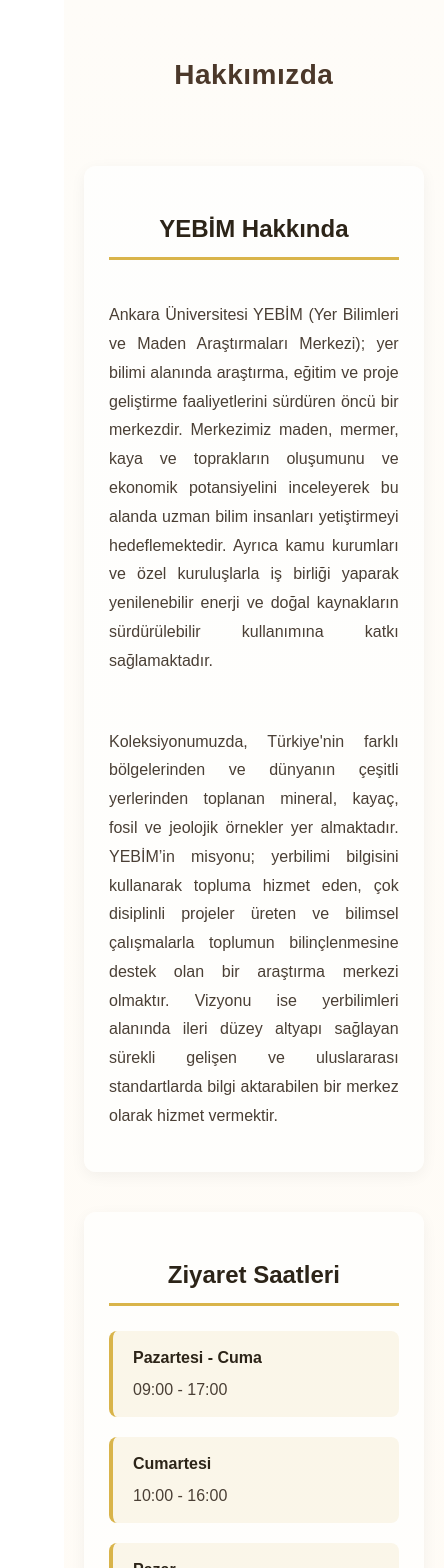
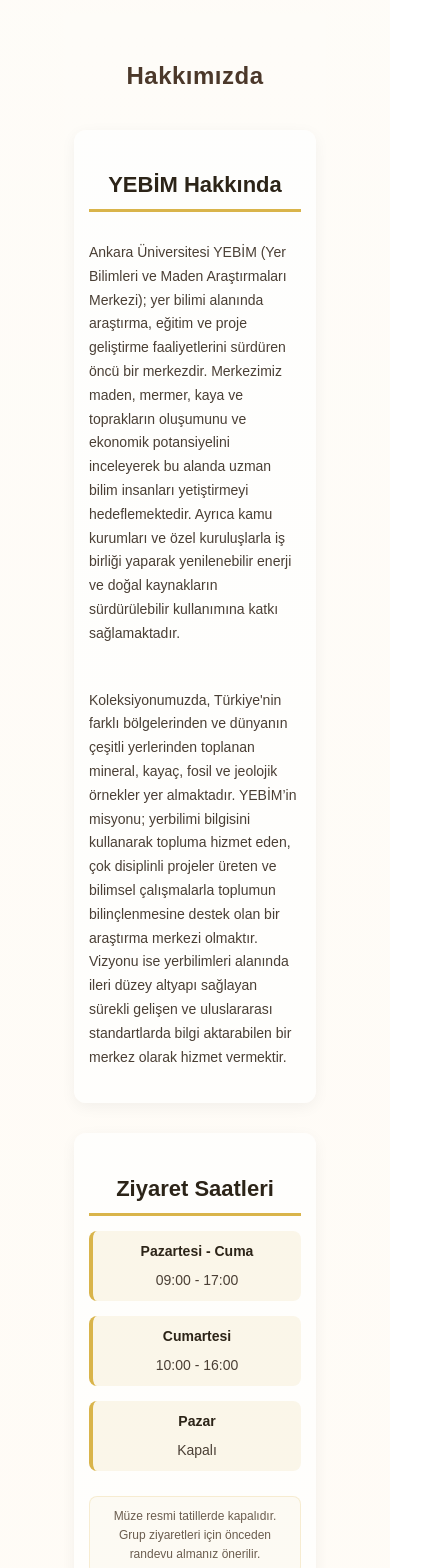
Before and after one commit to SevvalEnsarioglu/dijital-jeoloji-muze-frontend, a React (Vite) app: page /hakkimizda in a window 390 px wide. Shown: the part 320-1888 px from the top of the page, 444 px wide, since content can reach past the window. Built offline with nearby package versions, Linux system fonts and the light colour scheme; the HTML template or start-up script is replaced by a standard one.

Commit message:
Mobil responsible değişiklikleri yapıldı

```diff
--- a/src/styles/Anasayfa.css
+++ b/src/styles/Anasayfa.css
@@ -1,12 +1,20 @@
+
+* {
+  box-sizing: border-box;
+}
 
 html, body {
   width: 100%;
   margin: 0;
   padding: 0;
+  overflow-x: hidden;
+  background: linear-gradient(180deg, #FEFCF8 0%, #FFFBF5 100%);
 }
 
 #root {
   width: 100%;
+  max-width: 100vw;
+  overflow-x: hidden;
 }
 
 /*animasyon*/
@@ -33,6 +41,7 @@
 }
 .anasayfa-container {
   width: 100%;
+  max-width: 100vw;
   min-height: 100vh;
   padding: 40px 20px;
   font-family: "Poppins", sans-serif;
@@ -43,6 +52,7 @@
   flex-direction: column;
   align-items: center;
   position: relative;
+  margin: 0;
 }
 
 .anasayfa-container::before {
@@ -277,39 +287,130 @@
 }
 
 @media (max-width: 768px) {
+  html, body {
+    width: 100%;
+    max-width: 100vw;
+    overflow-x: hidden;
+  }
+
   .anasayfa-container {
-    padding: 30px 20px;
+    padding: 20px 15px;
+    width: 100%;
+    max-width: 100vw;
+    margin: 0;
+  }
+
+  .welcome-section {
+    margin-top: 20px;
+    margin-bottom: 40px;
+    padding: 0 10px;
+    width: 100%;
+    max-width: 100%;
+  }
+
+  .welcome-section h1 {
+    font-size: 22px;
+    margin-bottom: 25px;
+    line-height: 1.4;
+  }
+
+  .qr-button {
+    font-size: 16px;
+    padding: 12px 24px;
+    width: 100%;
+    max-width: 280px;
   }
 
   .museum-section {
-    gap: 50px;
+    gap: 40px;
     padding: 0;
+    width: 100%;
+    max-width: 100%;
   }
 
   .museum-item,
   .museum-item.reverse {
     flex-direction: column;
-    gap: 30px;
+    gap: 25px;
     max-width: 100%;
+    width: 100%;
+    justify-content: center;
+    align-items: center;
+    padding: 0;
+    margin: 0;
+  }
+
+  .museum-item.reverse .museum-img {
+    margin-left: 0;
+    order: 1;
+  }
+
+  .museum-item.reverse .museum-text-content {
+    order: 2;
   }
 
   .museum-img {
     width: 100%;
     max-width: 100%;
-    height: 250px;
+    height: 220px;
   }
 
   .museum-text-content {
     max-width: 100%;
+    min-width: unset;
+    width: 100%;
+    padding: 0;
   }
 
   .museum-title {
-    font-size: 22px;
+    font-size: 20px;
     text-align: left;
   }
 
   .museum-text {
     text-align: left;
     font-size: 14px;
+    line-height: 1.7;
   }
 }
+
+@media (max-width: 480px) {
+  html, body {
+    width: 100%;
+    max-width: 100vw;
+    overflow-x: hidden;
+  }
+
+  .anasayfa-container {
+    padding: 15px 10px;
+    width: 100%;
+    max-width: 100vw;
+    margin: 0;
+  }
+
+  .welcome-section h1 {
+    font-size: 20px;
+    margin-bottom: 20px;
+  }
+
+  .qr-button {
+    font-size: 15px;
+    padding: 10px 20px;
+  }
+
+  .museum-section {
+    gap: 35px;
+  }
+
+  .museum-img {
+    height: 200px;
+  }
+
+  .museum-title {
+    font-size: 18px;
+  }
+
+  .museum-text {
+    font-size: 13px;
+  }
+}
--- a/src/styles/Hakkimizda.css
+++ b/src/styles/Hakkimizda.css
@@ -1,12 +1,20 @@
+
+* {
+  box-sizing: border-box;
+}
 
 html, body {
   width: 100%;
+  max-width: 100vw;
   margin: 0;
   padding: 0;
+  overflow-x: hidden;
+  background: linear-gradient(180deg, #FEFCF8 0%, #FFFBF5 100%);
 }
 
 .hakkimizda-container {
   width: 100%;
+  max-width: 100vw;
   min-height: 100vh;
   padding: 40px 20px;
   font-family: "Poppins", sans-serif;
@@ -16,9 +24,13 @@
   display: flex;
   flex-direction: column;
   align-items: center;
+  margin: 0;
 }
+
 #root {
   width: 100%;
+  max-width: 100vw;
+  overflow-x: hidden;
 }
 
 .hero-section {
@@ -175,8 +187,30 @@
 }
 
 @media (max-width: 768px) {
+  html, body {
+    width: 100%;
+    max-width: 100vw;
+    overflow-x: hidden;
+  }
+
+  .hakkimizda-container {
+    padding: 20px 15px;
+    width: 100%;
+    max-width: 100vw;
+    margin: 0;
+  }
+
+  .hero-section {
+    padding-top: 20px;
+    margin-bottom: 40px;
+    padding: 20px 15px 0;
+    width: 100%;
+    max-width: 100%;
+  }
+
   .hero-section h1 {
     font-size: 28px;
+    margin-bottom: 12px;
   }
 
   .hero-subtitle {
@@ -185,28 +219,171 @@
 
   .content-section {
     gap: 40px;
+    width: 100%;
+    max-width: 100%;
+    padding: 0;
+    margin: 0;
   }
 
   .about-section,
   .visiting-hours-section,
   .contact-section {
-    padding: 25px;
+    padding: 25px 20px;
+    width: 100%;
+    max-width: 100%;
+    margin: 0;
   }
 
   .about-section h2,
   .visiting-hours-section h2,
   .contact-section h2 {
     font-size: 24px;
+    margin-bottom: 20px;
+  }
+
+  .about-content {
+    gap: 15px;
+  }
+
+  .about-content p {
+    font-size: 15px;
+    text-align: left;
+    line-height: 1.7;
+  }
+
+  .hours-content {
+    gap: 15px;
   }
 
   .hours-item {
     flex-direction: column;
     align-items: flex-start;
     gap: 8px;
+    padding: 12px 15px;
+  }
+
+  .hours-item .day,
+  .hours-item .time {
+    font-size: 15px;
+    width: 100%;
+  }
+
+  .hours-note {
+    padding: 12px;
+    margin-top: 10px;
+  }
+
+  .hours-note p {
+    font-size: 13px;
   }
 
   .contact-content {
     grid-template-columns: 1fr;
     gap: 20px;
   }
+
+  .contact-item {
+    padding: 18px;
+  }
+
+  .contact-item h3 {
+    font-size: 17px;
+  }
+
+  .contact-item p {
+    font-size: 14px;
+    line-height: 1.6;
+  }
 }
+
+@media (max-width: 480px) {
+  html, body {
+    width: 100%;
+    max-width: 100vw;
+    overflow-x: hidden;
+  }
+
+  .hakkimizda-container {
+    padding: 15px 10px;
+    width: 100%;
+    max-width: 100vw;
+    margin: 0;
+  }
+
+  .hero-section {
+    padding-top: 15px;
+    margin-bottom: 30px;
+    width: 100%;
+    max-width: 100%;
+    padding-left: 10px;
+    padding-right: 10px;
+  }
+
+  .hero-section h1 {
+    font-size: 24px;
+    margin-bottom: 10px;
+  }
+
+  .hero-subtitle {
+    font-size: 15px;
+  }
+
+  .content-section {
+    gap: 30px;
+    padding: 0;
+    width: 100%;
+    max-width: 100%;
+    margin: 0;
+  }
+
+  .about-section,
+  .visiting-hours-section,
+  .contact-section {
+    padding: 20px 15px;
+    width: 100%;
+    max-width: 100%;
+    margin: 0;
+  }
+
+  .about-section h2,
+  .visiting-hours-section h2,
+  .contact-section h2 {
+    font-size: 22px;
+    margin-bottom: 15px;
+    padding-bottom: 8px;
+  }
+
+  .about-content p {
+    font-size: 14px;
+  }
+
+  .hours-item {
+    padding: 10px 12px;
+  }
+
+  .hours-item .day,
+  .hours-item .time {
+    font-size: 14px;
+  }
+
+  .hours-note {
+    padding: 10px;
+  }
+
+  .hours-note p {
+    font-size: 12px;
+  }
+
+  .contact-item {
+    padding: 15px;
+  }
+
+  .contact-item h3 {
+    font-size: 16px;
+    margin-bottom: 10px;
+  }
+
+  .contact-item p {
+    font-size: 13px;
+  }
+}
```
Also changed, not shown: index.html (line endings or trailing spaces).
